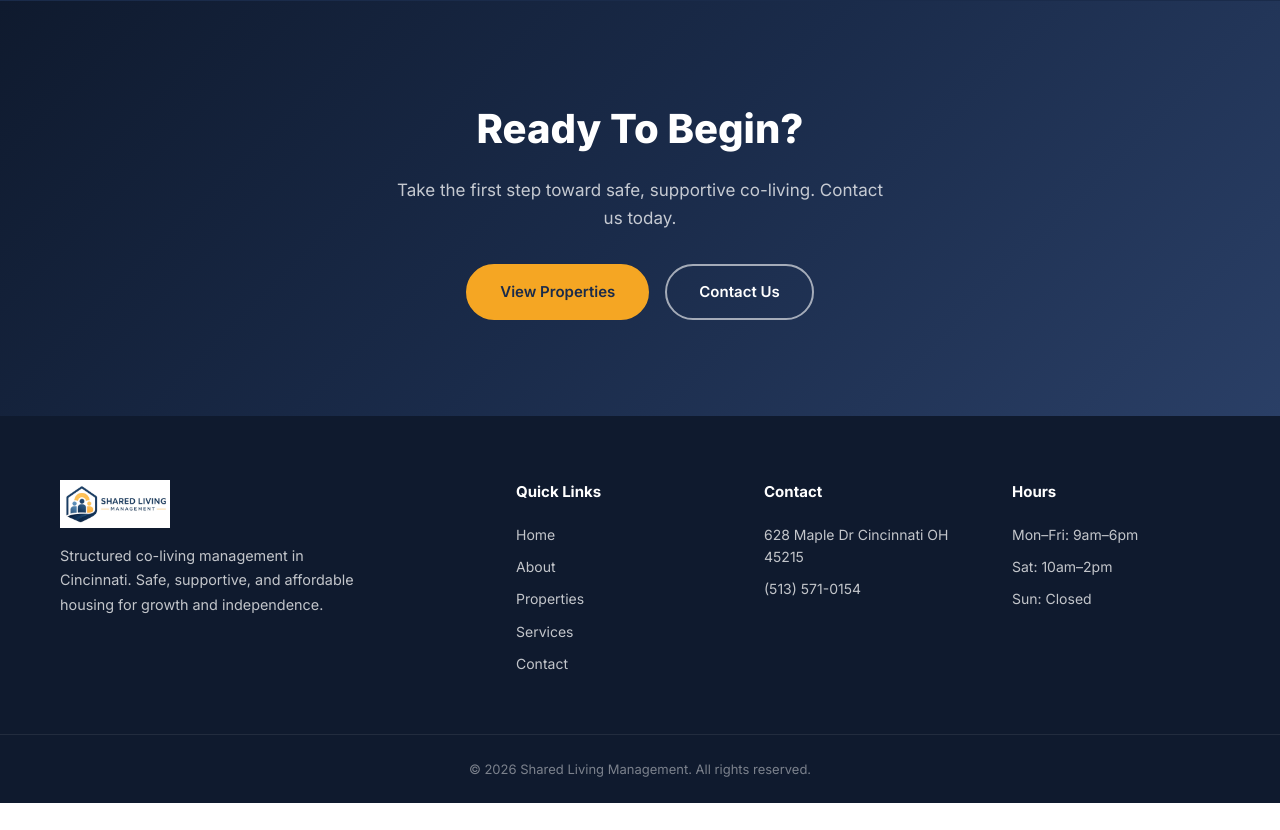
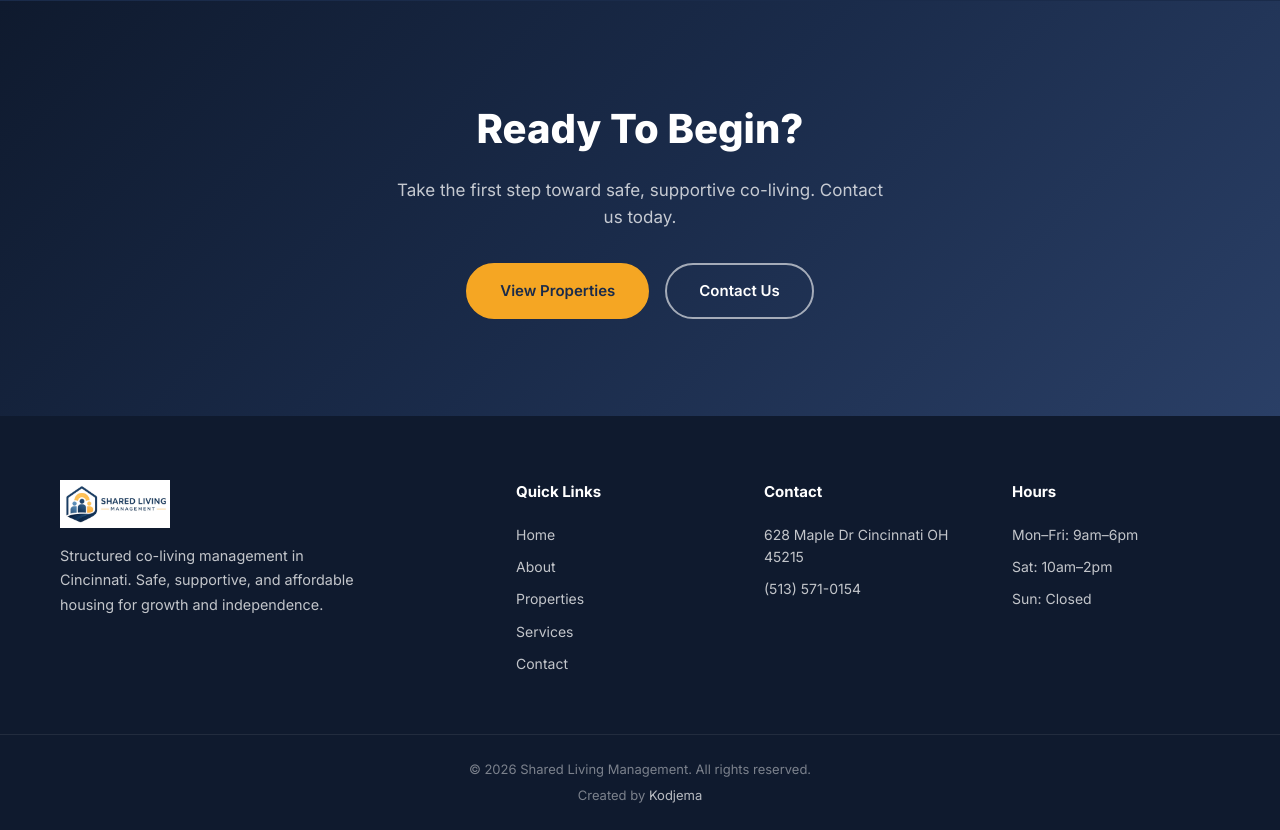
Before and after one commit to dmko001dev/sharedliving-management, a Laravel app: page /about in a window 1280 px wide. Shown: the part 1931-2761 px from the top of the page. Before the commit the page ends 2734 px from the top, so only its background shows below. Run offline with Laravel 12, Linux system fonts and the light colour scheme.

Commit message:
Add Kodjema credit in the site footer.

```diff
--- a/public/css/style.css
+++ b/public/css/style.css
@@ -969,6 +969,23 @@ ul {
     color: rgba(255, 255, 255, 0.45);
 }
 
+.footer-bottom p {
+    margin: 0;
+}
+
+.footer-bottom p + p {
+    margin-top: 0.35rem;
+}
+
+.footer-bottom a {
+    color: rgba(255, 255, 255, 0.7);
+    text-decoration: none;
+}
+
+.footer-bottom a:hover {
+    color: var(--gold);
+}
+
 /* ============================================
    Responsive — Tablet (768px+)
    ============================================ */
--- a/resources/views/layouts/app.blade.php
+++ b/resources/views/layouts/app.blade.php
@@ -101,6 +101,7 @@
         <div class="footer-bottom">
             <div class="container">
                 <p>&copy; {{ date('Y') }} Shared Living Management. All rights reserved.</p>
+                <p>Created by <a href="https://www.kodjema.com" target="_blank" rel="noopener">Kodjema</a></p>
             </div>
         </div>
     </footer>
```
